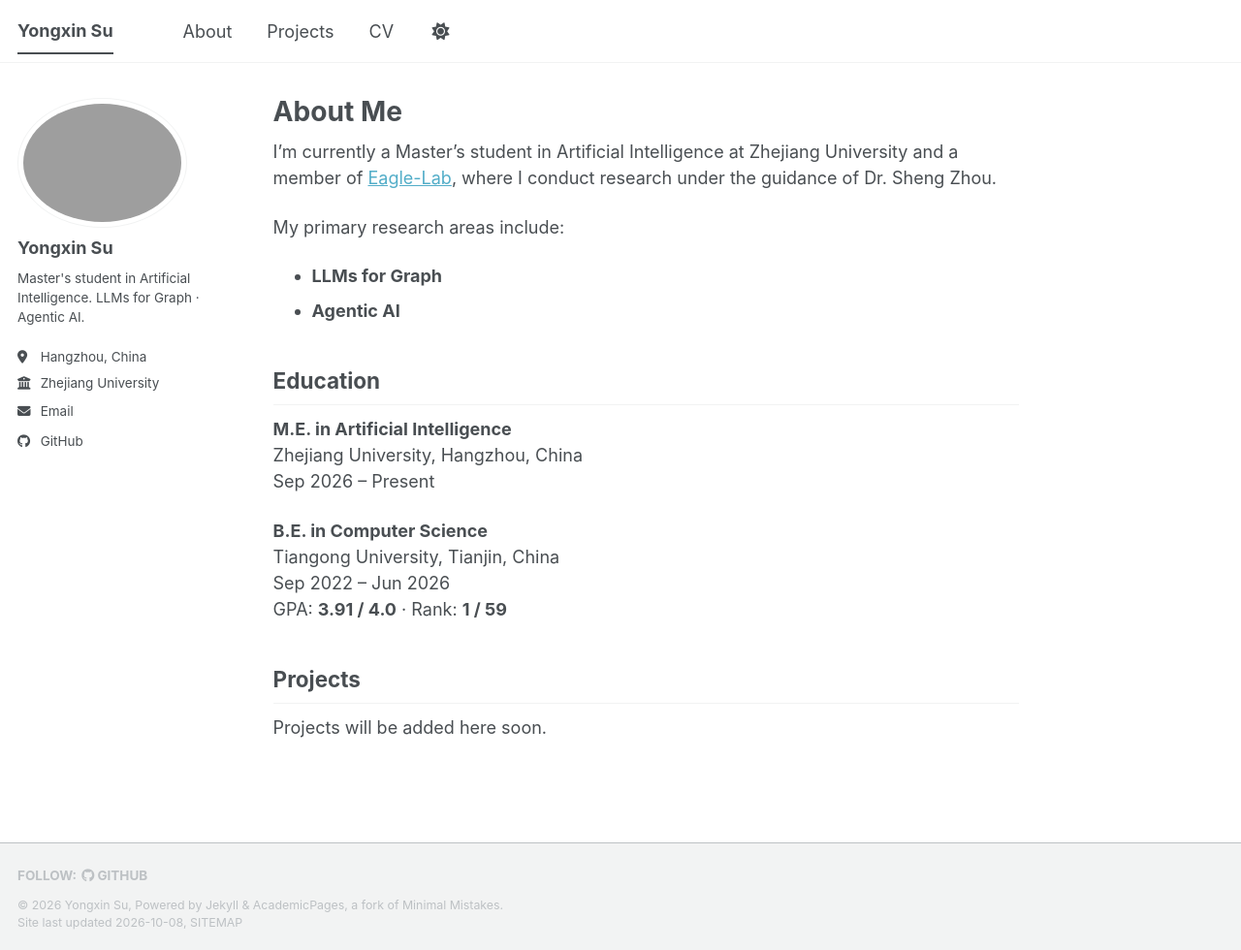
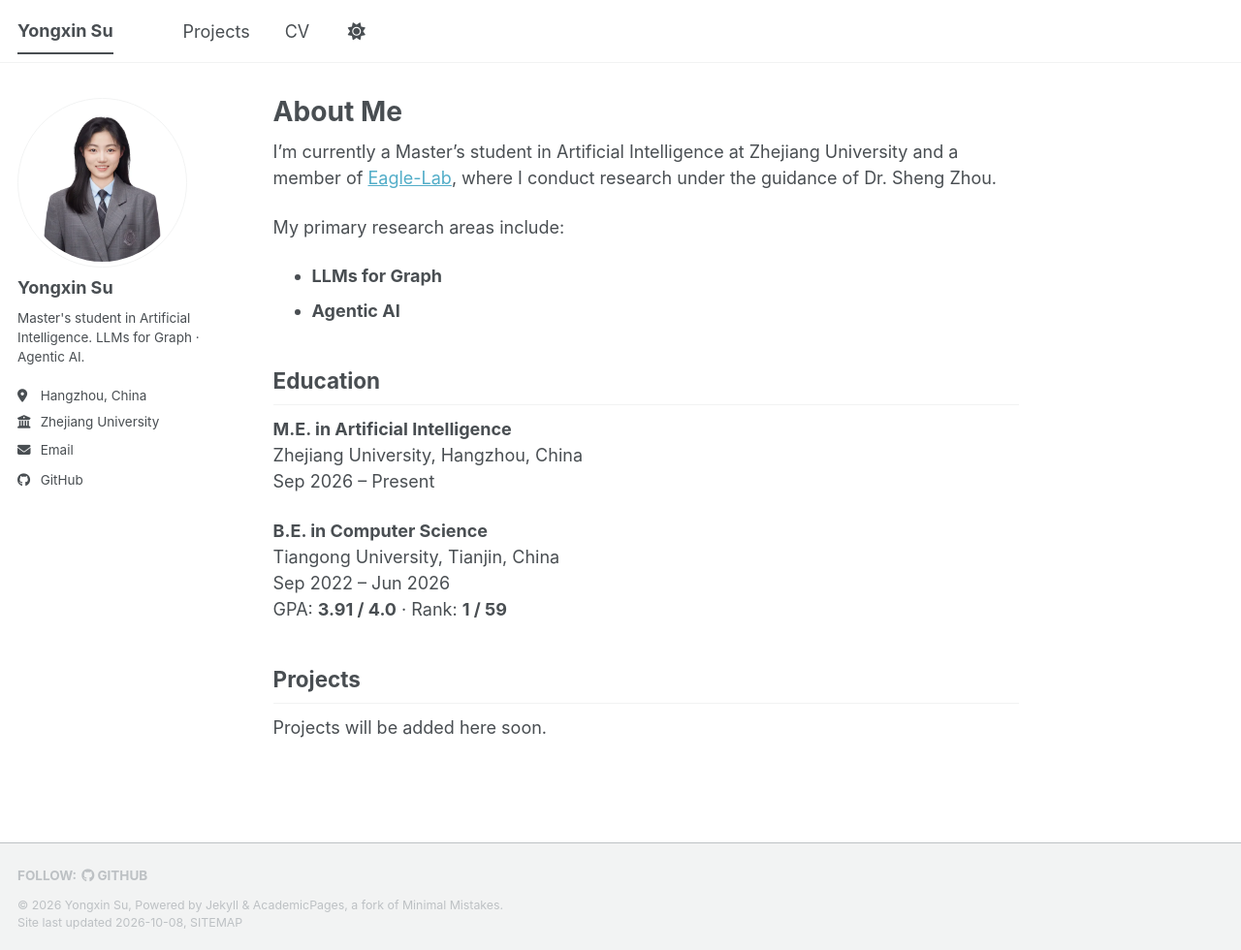
Before and after one commit to syx7777/syx7777.github.io, a Jekyll site: the page built from _pages/home.md, in a window 1280 px wide and 980 px high. Shown: the whole window at 97% size. Built offline with Jekyll 4.4.1, drawn with Linux system fonts in a browser that asks for light colours; a style sheet for code colours, icons or effects is not loaded.

Commit message:
Remove About navigation and optimize profile image

```diff
--- a/_config.yml
+++ b/_config.yml
@@ -22,7 +22,7 @@ repository               : "syx7777/syx7777.github.io"
 #               Additional customization can be done by editing /_includes/author-profile.html
 author:
   # Biographic information
-  avatar           : "profile.png"
+  avatar           : "profile.webp"
   name             : "Yongxin Su"
   pronouns         : # example: "she/her"
   bio              : "Master's student in Artificial Intelligence. LLMs for Graph · Agentic AI."
--- a/_data/navigation.yml
+++ b/_data/navigation.yml
@@ -1,7 +1,4 @@
 main:
-  - title: "About"
-    url: /
-
   - title: "Projects"
     url: /projects/
 
--- a/_pages/about.md
+++ b/_pages/home.md
@@ -2,9 +2,6 @@
 permalink: /
 title: "About Me"
 author_profile: true
-redirect_from:
-  - /about/
-  - /about.html
 ---
 
 I'm currently a Master's student in Artificial Intelligence at Zhejiang University and a member of [Eagle-Lab](https://eagle.zju.edu.cn/team-detail?2026suyongxin), where I conduct research under the guidance of Dr. Sheng Zhou.
```
Also changed, not shown: README.md (+3 -3 lines), images/profile.webp (added), 1 other file.
